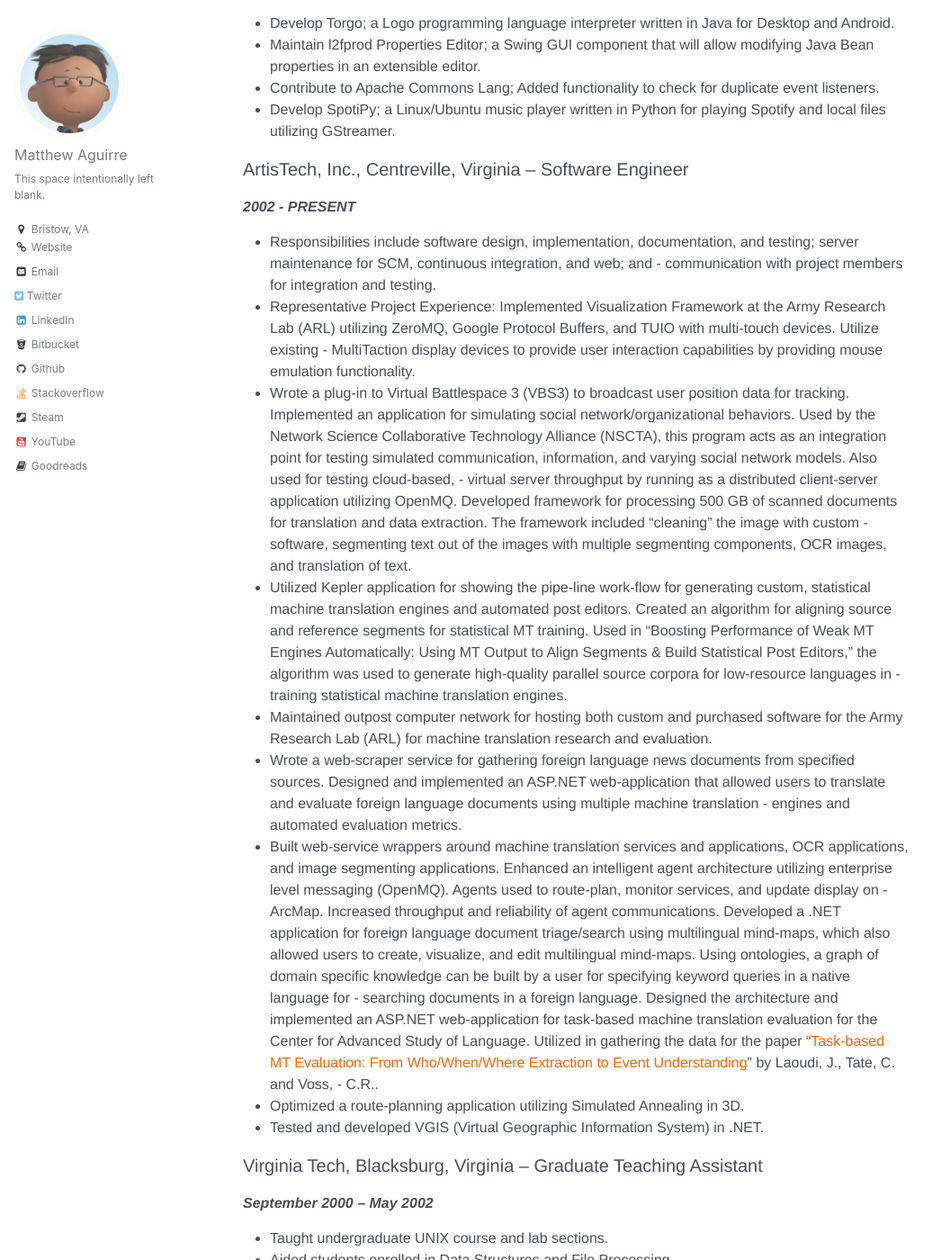
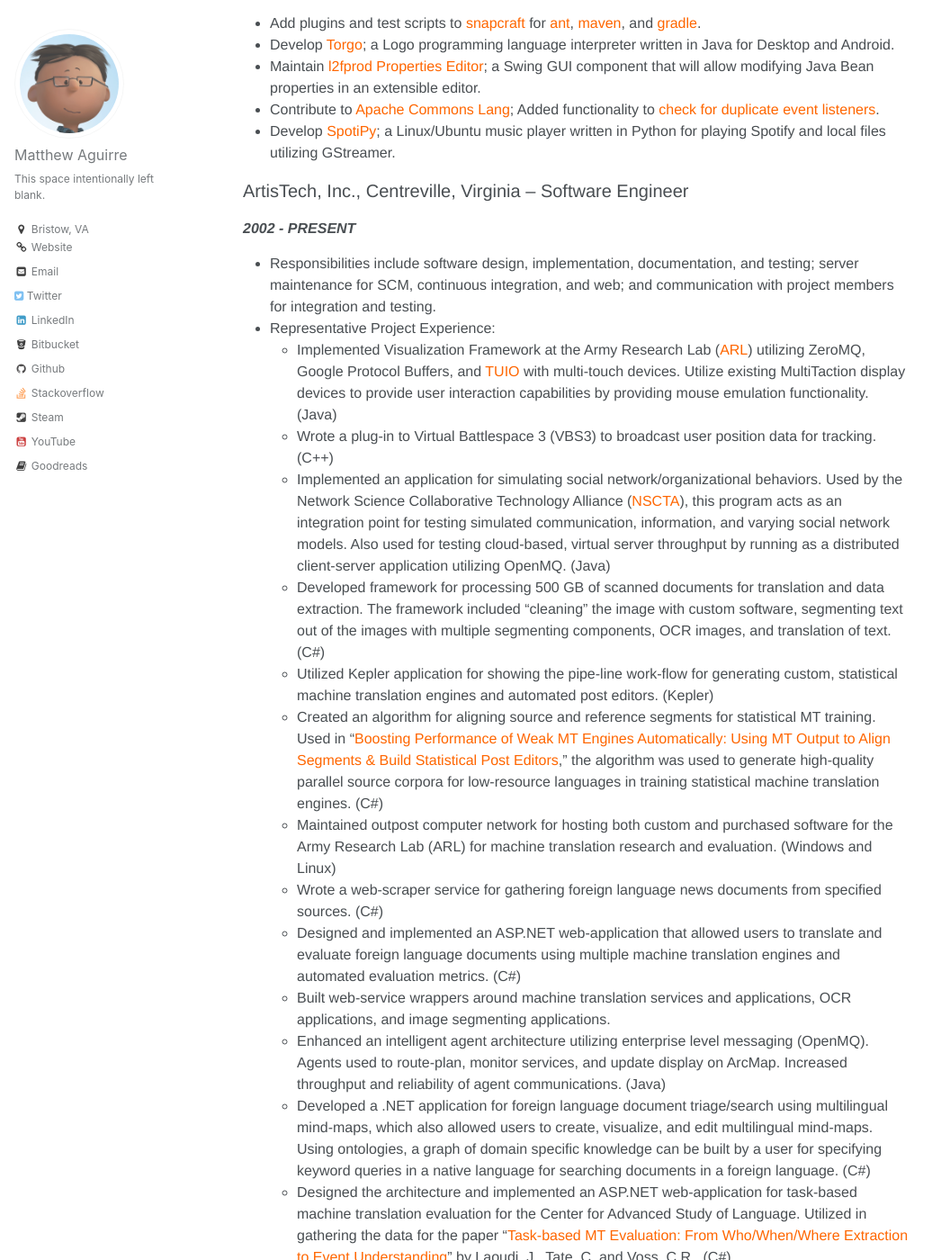
Before and after one commit to manimaranm7/ZenHarbinger.github.io, a Jekyll site: the page built from cv.md, in a window 1280 px wide and 1400 px high, scrolled down 570 px. Shown: the whole window at 90% size, without its empty margins (0-1056 px from the left). Built offline with Jekyll 4.4.1, drawn with Linux system fonts in a browser that asks for light colours; some of the changed text lies outside the part shown.

Commit message:
Updated resume. Fixed some formatting as well.

```diff
--- a/cv.md
+++ b/cv.md
@@ -20,24 +20,33 @@
 
 ***2015 - PRESENT***
 
-- Develop Torgo; a Logo programming language interpreter written in Java for Desktop and Android.
-- Maintain l2fprod Properties Editor; a Swing GUI component that will allow modifying Java Bean properties in an extensible editor.
-- Contribute to Apache Commons Lang; Added functionality to check for duplicate event listeners.
-- Develop SpotiPy; a Linux/Ubuntu music player written in Python for playing Spotify and local files utilizing GStreamer.
+- Add plugins and test scripts to [snapcraft](http://snapcraft.io/) for [ant](https://github.com/snapcore/snapcraft/pull/644), [maven](https://github.com/snapcore/snapcraft/pull/650), and [gradle](https://github.com/snapcore/snapcraft/pull/651).
+- Develop [Torgo](http://tros.org/torgo/); a Logo programming language interpreter written in Java for Desktop and Android.
+- Maintain [l2fprod Properties Editor](http://tros.org/l2fprod-properties-editor/); a Swing GUI component that will allow modifying Java Bean properties in an extensible editor.
+- Contribute to [Apache Commons Lang](https://commons.apache.org/proper/commons-lang/); Added functionality to [check for duplicate event listeners](https://github.com/apache/commons-lang/pull/88).
+- Develop [SpotiPy](https://github.com/ZenHarbinger/spotipy); a Linux/Ubuntu music player written in Python for playing Spotify and local files utilizing GStreamer.
 
 #### ArtisTech, Inc., Centreville, Virginia -- Software Engineer
 
 ***2002 - PRESENT***
 
-- Responsibilities include software design, implementation, documentation, and testing; server maintenance for SCM, continuous integration, and web; and - communication with project members for integration and testing.
-- Representative Project Experience: Implemented Visualization Framework at the Army Research Lab (ARL) utilizing ZeroMQ, Google Protocol Buffers, and TUIO with multi-touch devices. Utilize existing - MultiTaction display devices to provide user interaction capabilities by providing mouse emulation functionality.
-- Wrote a plug-in to Virtual Battlespace 3 (VBS3) to broadcast user position data for tracking. Implemented an application for simulating social network/organizational behaviors. Used by the Network Science Collaborative Technology Alliance (NSCTA), this program acts as an integration point for testing simulated communication, information, and varying social network models. Also used for testing cloud-based, - virtual server throughput by running as a distributed client-server application utilizing OpenMQ. Developed framework for processing 500 GB of scanned documents for translation and data extraction. The framework included "cleaning" the image with custom - software, segmenting text out of the images with multiple segmenting components, OCR images, and translation of text.
-- Utilized Kepler application for showing the pipe-line work-flow for generating custom, statistical machine translation engines and automated post editors. Created an algorithm for aligning source and reference segments for statistical MT training. Used in "Boosting Performance of Weak MT Engines Automatically: Using MT Output to Align Segments & Build Statistical Post Editors," the algorithm was used to generate high-quality parallel source corpora for low-resource languages in - training statistical machine translation engines.
-- Maintained outpost computer network for hosting both custom and purchased software for the Army Research Lab (ARL) for machine translation research and evaluation.
-- Wrote a web-scraper service for gathering foreign language news documents from specified sources. Designed and implemented an ASP.NET web-application that allowed users to translate and evaluate foreign language documents using multiple machine translation - engines and automated evaluation metrics.
-- Built web-service wrappers around machine translation services and applications, OCR applications, and image segmenting applications. Enhanced an intelligent agent architecture utilizing enterprise level messaging (OpenMQ). Agents used to route-plan, monitor services, and update display on - ArcMap. Increased throughput and reliability of agent communications. Developed a .NET application for foreign language document triage/search using multilingual mind-maps, which also allowed users to create, visualize, and edit multilingual mind-maps. Using ontologies, a graph of domain specific knowledge can be built by a user for specifying keyword queries in a native language for - searching documents in a foreign language. Designed the architecture and implemented an ASP.NET web-application for task-based machine translation evaluation for the Center for Advanced Study of Language. Utilized in gathering the data for the paper "[Task-based MT Evaluation: From Who/When/Where Extraction to Event Understanding](http://www.mt-archive.info/LREC-2006-Laoudi.pdf)" by Laoudi, J., Tate, C. and Voss, - C.R..
-- Optimized a route-planning application utilizing Simulated Annealing in 3D.
-- Tested and developed VGIS (Virtual Geographic Information System) in .NET.
+- Responsibilities include software design, implementation, documentation, and testing; server maintenance for SCM, continuous integration, and web; and communication with project members for integration and testing.
+- Representative Project Experience:
+    - Implemented Visualization Framework at the Army Research Lab ([ARL][5]) utilizing ZeroMQ, Google Protocol Buffers, and [TUIO][4] with multi-touch devices. Utilize existing MultiTaction display devices to provide user interaction capabilities by providing mouse emulation functionality. (Java)
+    - Wrote a plug-in to Virtual Battlespace 3 (VBS3) to broadcast user position data for tracking. (C++)
+    - Implemented an application for simulating social network/organizational behaviors. Used by the Network Science Collaborative Technology Alliance ([NSCTA][3]), this program acts as an integration point for testing simulated communication, information, and varying social network models. Also used for testing cloud-based, virtual server throughput by running as a distributed client-server application utilizing OpenMQ. (Java)
+    - Developed framework for processing 500 GB of scanned documents for translation and data extraction. The framework included "cleaning" the image with custom software, segmenting text out of the images with multiple segmenting components, OCR images, and translation of text. (C#)
+    - Utilized Kepler application for showing the pipe-line work-flow for generating custom, statistical machine translation engines and automated post editors. (Kepler)
+    - Created an algorithm for aligning source and reference segments for statistical MT training. Used in "[Boosting Performance of Weak MT Engines Automatically: Using MT Output to Align Segments & Build Statistical Post Editors][1]," the algorithm was used to generate high-quality parallel source corpora for low-resource languages in training statistical machine translation engines. (C#)
+    - Maintained outpost computer network for hosting both custom and purchased software for the Army Research Lab (ARL) for machine translation research and evaluation. (Windows and Linux)
+    - Wrote a web-scraper service for gathering foreign language news documents from specified sources. (C#)
+    - Designed and implemented an ASP.NET web-application that allowed users to translate and evaluate foreign language documents using multiple machine translation engines and automated evaluation metrics. (C#)
+    - Built web-service wrappers around machine translation services and applications, OCR applications, and image segmenting applications.
+    - Enhanced an intelligent agent architecture utilizing enterprise level messaging (OpenMQ). Agents used to route-plan, monitor services, and update display on ArcMap. Increased throughput and reliability of agent communications. (Java)
+    - Developed a .NET application for foreign language document triage/search using multilingual mind-maps, which also allowed users to create, visualize, and edit multilingual mind-maps. Using ontologies, a graph of domain specific knowledge can be built by a user for specifying keyword queries in a native language for searching documents in a foreign language. (C#)
+    - Designed the architecture and implemented an ASP.NET web-application for task-based machine translation evaluation for the Center for Advanced Study of Language. Utilized in gathering the data for the paper "[Task-based MT Evaluation: From Who/When/Where Extraction to Event Understanding][2]" by Laoudi, J., Tate, C. and Voss, C.R.. (C#)
+    - Optimized a route-planning application utilizing Simulated Annealing in 3D. (C#)
+    - Tested and developed VGIS (Virtual Geographic Information System) in .NET. (C#)
 
 #### Virginia Tech, Blacksburg, Virginia -- Graduate Teaching Assistant
 
@@ -86,4 +95,10 @@
 
 ## PUBLICATIONS
 
-- Voss. C.R, et al. "[Boosting Performance of Weak MT Engines Automatically: Using MT Output to Align Segments & Build Statistical Post Editors,](http://mt-archive.info/EAMT-2008-Voss.pdf)" Proceedings of the 12th European Association for Machine Translation, September 2008.
+- Voss. C.R, et al. "[Boosting Performance of Weak MT Engines Automatically: Using MT Output to Align Segments & Build Statistical Post Editors][1]," Proceedings of the 12th European Association for Machine Translation, September 2008.
+
+[1]: http://mt-archive.info/EAMT-2008-Voss.pdf
+[2]: http://www.mt-archive.info/LREC-2006-Laoudi.pdf
+[3]: http://www.ns-cta.org/
+[4]: http://www.tuio.org/
+[5]: http://www.arl.army.mil/
```
Also changed, not shown: other parts of cv.md (+1 -1 lines).
